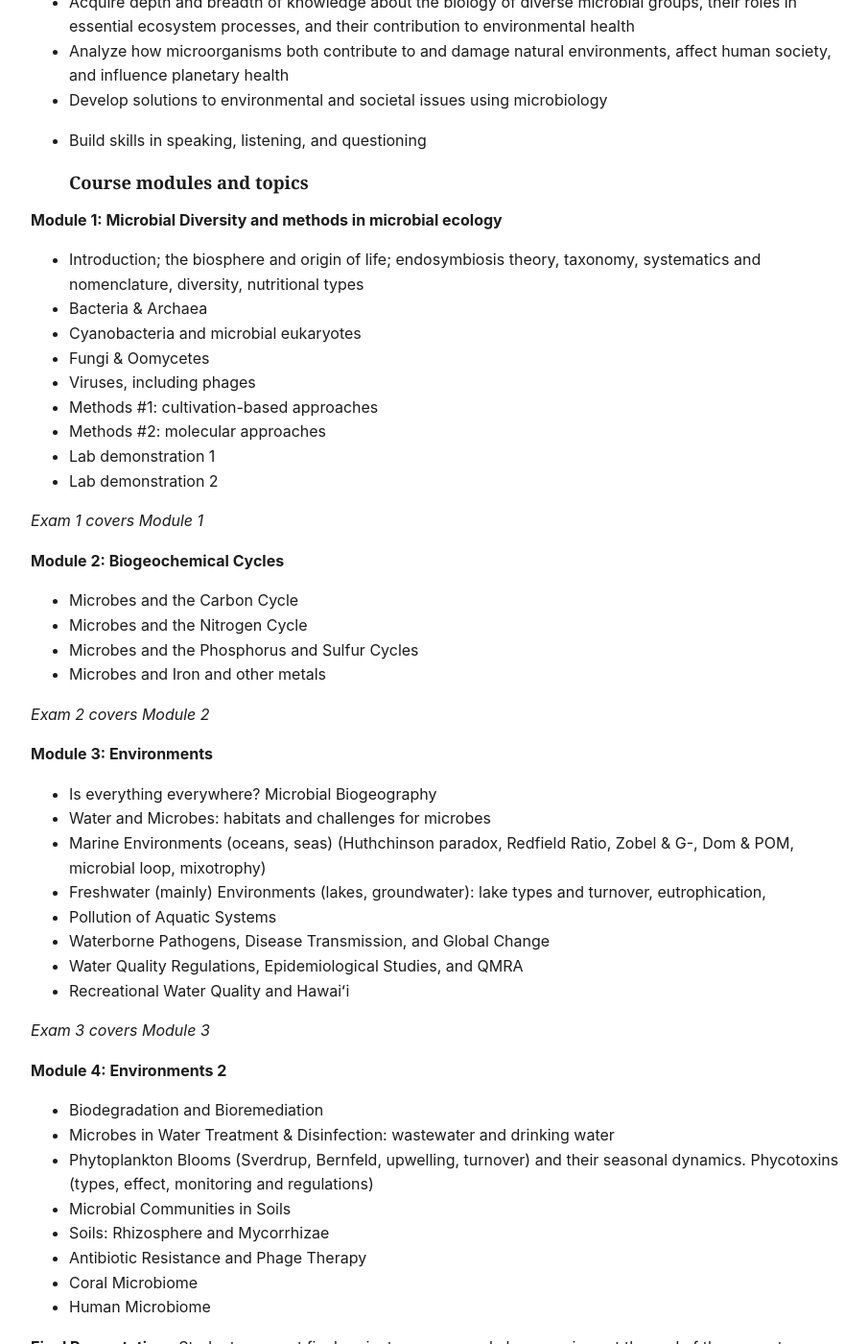
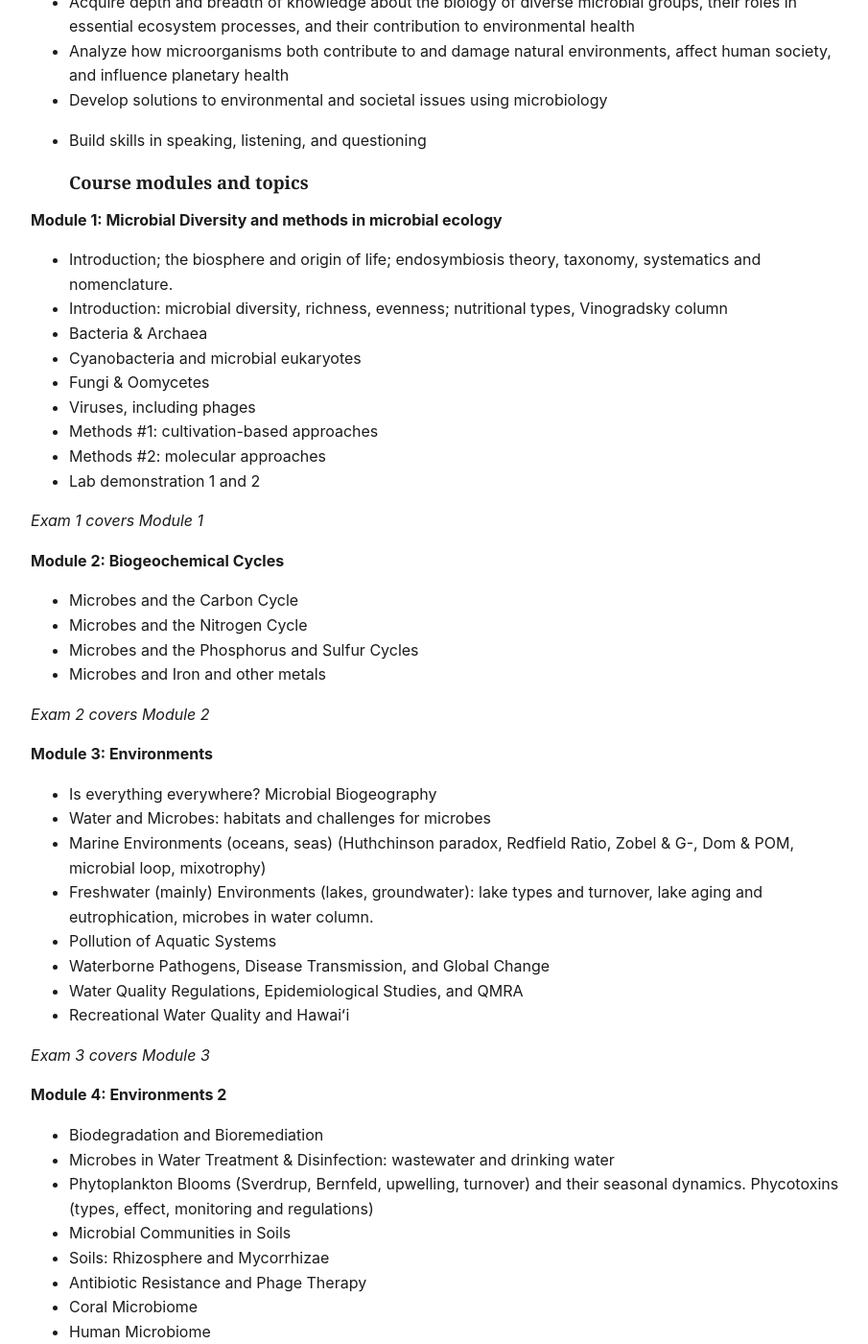
Before and after one commit to MarekKirs/marekkirs.github.io, a Jekyll site: the page built from courses.md, in a window 1280 px wide and 1400 px high, scrolled down 892 px. Shown: the whole window at 96% size, without its empty margins (182-1087 px from the left). Built offline with Jekyll 4.4.1, drawn with Linux system fonts in a browser that asks for light colours.

Commit message:
Update courses.md

```diff
--- a/courses.md
+++ b/courses.md
@@ -27,15 +27,15 @@ This is an in-person, 3-credit lecture course, meeting three hours per week. The
   ### Course modules and topics
 
 **Module 1: Microbial Diversity and methods in microbial ecology**
-- Introduction; the biosphere and origin of life; endosymbiosis theory, taxonomy, systematics and nomenclature, diversity, nutritional types
+- Introduction; the biosphere and origin of life; endosymbiosis theory, taxonomy, systematics and nomenclature.
+- Introduction: microbial diversity, richness, evenness; nutritional types, Vinogradsky column
 - Bacteria & Archaea
 - Cyanobacteria and microbial eukaryotes
 - Fungi & Oomycetes
 - Viruses, including phages
 - Methods #1: cultivation-based approaches
 - Methods #2: molecular approaches
-- Lab demonstration 1
-- Lab demonstration 2
+- Lab demonstration 1 and 2
 
 *Exam 1 covers Module 1*
 
@@ -51,7 +51,7 @@ This is an in-person, 3-credit lecture course, meeting three hours per week. The
 - Is everything everywhere? Microbial Biogeography
 - Water and Microbes: habitats and challenges for microbes
 - Marine Environments (oceans, seas) (Huthchinson paradox, Redfield Ratio, Zobel & G-, Dom & POM, microbial loop, mixotrophy)
-- Freshwater (mainly) Environments (lakes, groundwater):  lake types and turnover, eutrophication,
+- Freshwater (mainly) Environments (lakes, groundwater):  lake types and turnover, lake aging and eutrophication, microbes in water column.
 - Pollution of Aquatic Systems
 - Waterborne Pathogens, Disease Transmission, and Global Change
 - Water Quality Regulations, Epidemiological Studies, and QMRA
```
